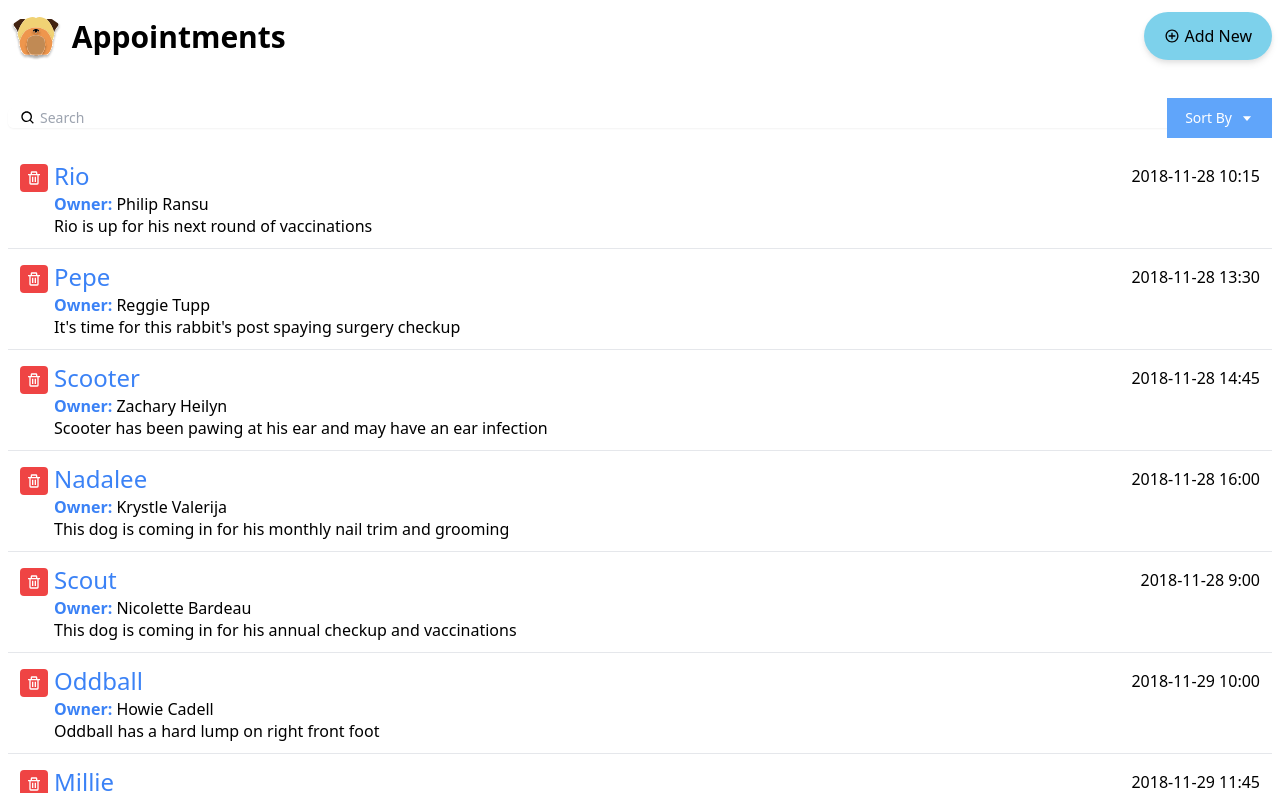
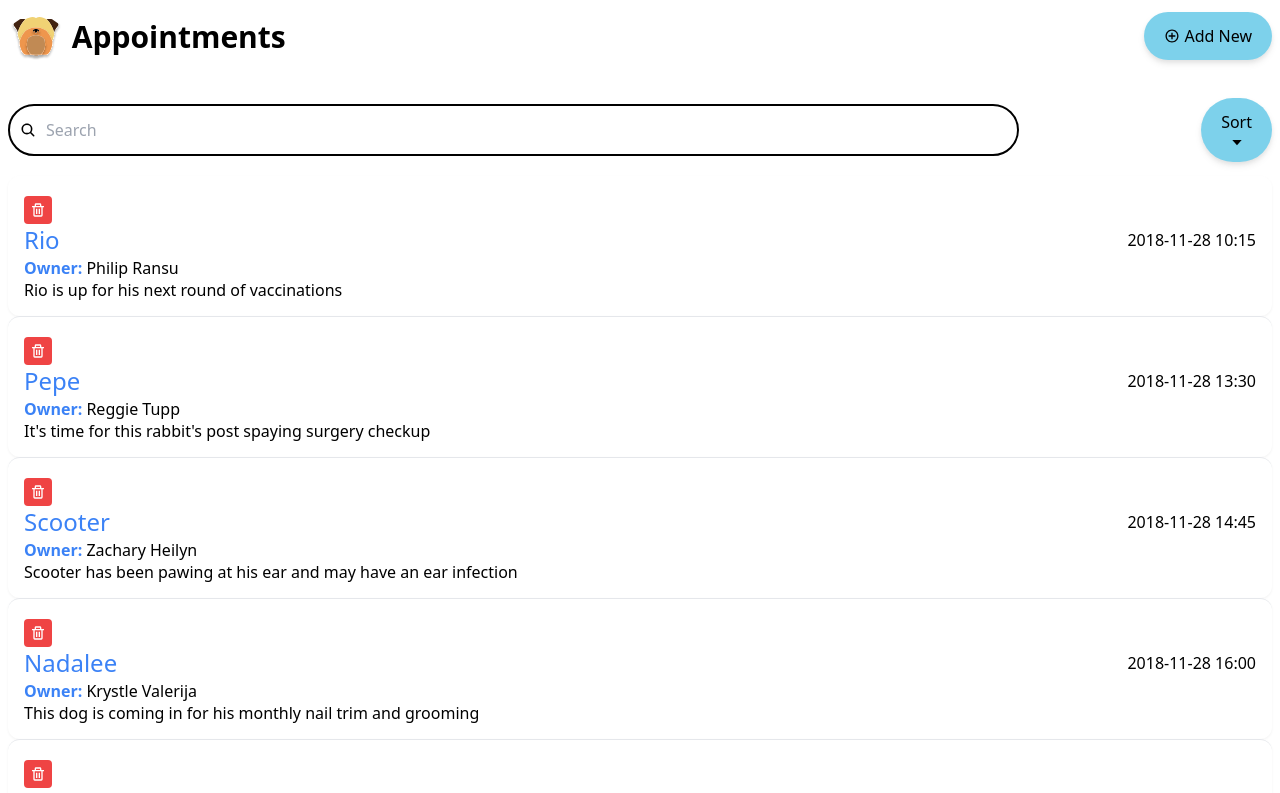
Before and after one commit to Duke0404/Appointments, a React (Create React App) app: page / in a window 1280 px wide. Shown: the top 793 px of the page. Built offline with nearby package versions, Linux system fonts and the light colour scheme.

Commit message:
Added text & bg color variables

```diff
--- a/src/components/AddAppointment/AddAppointment.tsx
+++ b/src/components/AddAppointment/AddAppointment.tsx
@@ -46,13 +46,15 @@ const AddAppointment = (props: AddAppointmentProps): JSX.Element => {
 					bg-accent-secondary-1
 					py-3
 					px-5
+					text-text-1
 					rounded-full
 					fixed
 					right-2
 					bottom-5
+					drop-shadow-md
+					z-10
 					md:top-3
 					md:bottom-auto
-					drop-shadow-md
 					hover:bg-accent-secondary-2
 					active:shadow-lg
 				"
--- a/src/components/App/App.tsx
+++ b/src/components/App/App.tsx
@@ -98,7 +98,11 @@ const App = (): JSX.Element => {
 
 	return (
 		<div className='
-			m-2
+			p-2
+			text-text-1
+			bg-background-1
+			dark:text-text-1-dark
+			dark:bg-background-1-dark
 		'>
 			<h1 className='text-3xl mb-3 font-semibold'>
 				<img src={bulldogIcon} alt="Clinic Logo" className="
--- a/src/components/AppointmentInfo/AppointmentInfo.tsx
+++ b/src/components/AppointmentInfo/AppointmentInfo.tsx
@@ -17,7 +17,16 @@ interface AppointmentInfoProps {
 }
 
 const AppointmentInfo = (props: AppointmentInfoProps) => (
-    <li className="px-3 py-3 flex items-start" key={props.appointment.id}>
+    <li
+		className="
+			bg-background-2
+			dark:bg-background-2-dark
+			p-4
+			rounded-xl
+			drop-shadow-sm
+		"
+		key={props.appointment.id}
+	>
 		<button onClick={() => props.deleteAppointment(props.appointment.id)} type="button" className="p-1.5 mr-1.5 mt-1 rounded text-white bg-red-500 hover:bg-yellow-700 focus:outline-none focus:ring-2 focus:ring-offset-2 focus:ring-blue-500">
 			<BiTrash />
 		</button>
--- a/src/components/Search/Search.tsx
+++ b/src/components/Search/Search.tsx
@@ -2,7 +2,8 @@
 import { useState } from "react"
 
 //Icons
-import { BiSearch, BiCaretDown } from 'react-icons/bi'
+import { IoSearch } from "react-icons/io5"
+import { BiCaretDown } from 'react-icons/bi'
 
 //Components
 import DropDown from '../DropDown/DropDown'
@@ -28,11 +29,8 @@ const Search = (props: SearchProps): JSX.Element => {
 	return (
 		<div className="py-5">
 			<div className="
-				mt-1
 				relative
-				rounded-md
-				shadow-sm"
-			>
+			">
 				<div className="
 					absolute
 					inset-y-0
@@ -42,7 +40,7 @@ const Search = (props: SearchProps): JSX.Element => {
 					items-center
 					pointer-events-none
 				">
-					<BiSearch />
+					<IoSearch />
 
 					<label htmlFor="query" className="sr-only" />
 				</div>
@@ -54,34 +52,46 @@ const Search = (props: SearchProps): JSX.Element => {
 						}
 					}
 					value={props.searchQuery}
-					type="text" name="query" id="query" className="
-					pl-8 rounded-md
-					focus:ring-indigo-500
-					focus:border-indigo-500
-					block
-					w-full
-					sm:text-sm
-					border-gray-300
-				" placeholder="Search" />
+					type="text"
+					name="query"
+					id="query"
+					className="
+						w-4/5
+						bg-background-1
+						dark:bg-background-1-dark
+						text-text-1
+						dark:text-text-1-dark
+						rounded-full
+						py-3
+						pl-9
+						pr-5
+						border-2
+						border-text-1
+						dark:border-text-1-dark
+					"
+					placeholder="Search"
+				/>
 
 				<div className="absolute inset-y-0 right-0 flex items-center">
 					<div>
 						<button type="button"
 							onClick={() => setToggleDropdown((value: boolean) => !value)}
 							className="
-							justify-center
-							px-4 py-2
-							bg-blue-400 border-2
-							border-blue-400
-							text-sm
-							text-white
-							hover:bg-blue-700
-							focus:outline-none
-							focus:ring-2
-							focus:ring-offset-2
-							flex items-center
-						" id="options-menu" aria-haspopup="true" aria-expanded="true">
-							Sort By <BiCaretDown className="ml-2" />
+								bg-accent-secondary-1
+								py-3
+								px-5
+								text-text-1
+								rounded-full
+								drop-shadow-md
+								z-10
+								hover:bg-accent-secondary-2
+								active:shadow-lg
+							"
+							id="options-menu"
+							aria-haspopup="true"
+							aria-expanded="true"
+						>
+							Sort <BiCaretDown className="ml-2" />
 						</button>
 
 						<DropDown
--- a/src/index.css
+++ b/src/index.css
@@ -9,4 +9,24 @@
     --accent-primary-2: #EE964D;
     --accent-primary-3: #C18A54;
     --accent-primary-4: #422311;
+
+    --text-1: #000;
+    --text-2: #315870;
+    --text-1-dark: #F0F0F0;
+    --text-2-dark: #bed9eb;
+
+    --background-1: #FFF;
+    --background-2: #FFF;
+    --background-1-dark: #212121;
+    --background-2-dark: #424242;
 }
+
+body {
+    background-color: #FFF;
+}
+
+@media (prefers-color-scheme: dark) {
+    body {
+        background-color: #212121;
+    }
+}
--- a/tailwind.config.js
+++ b/tailwind.config.js
@@ -10,6 +10,14 @@ module.exports = {
 				"accent-primary-2" : "var(--accent-primary-2)",
 				"accent-primary-3" : "var(--accent-primary-3)",
 				"accent-primary-4" : "var(--accent-primary-4)",
+				"text-1" : "var(--text-1)",
+				"text-2" : "var(--text-2)",
+				"text-1-dark" : "var(--text-1-dark)",
+				"text-2-dark" : "var(--text-2-dark)",
+				"background-1" : "var(--background-1)",
+				"background-2" : "var(--background-2)",
+				"background-1-dark" : "var(--background-1-dark)",
+				"background-2-dark" : "var(--background-2-dark)",
 			},
 		},
 	},
```
